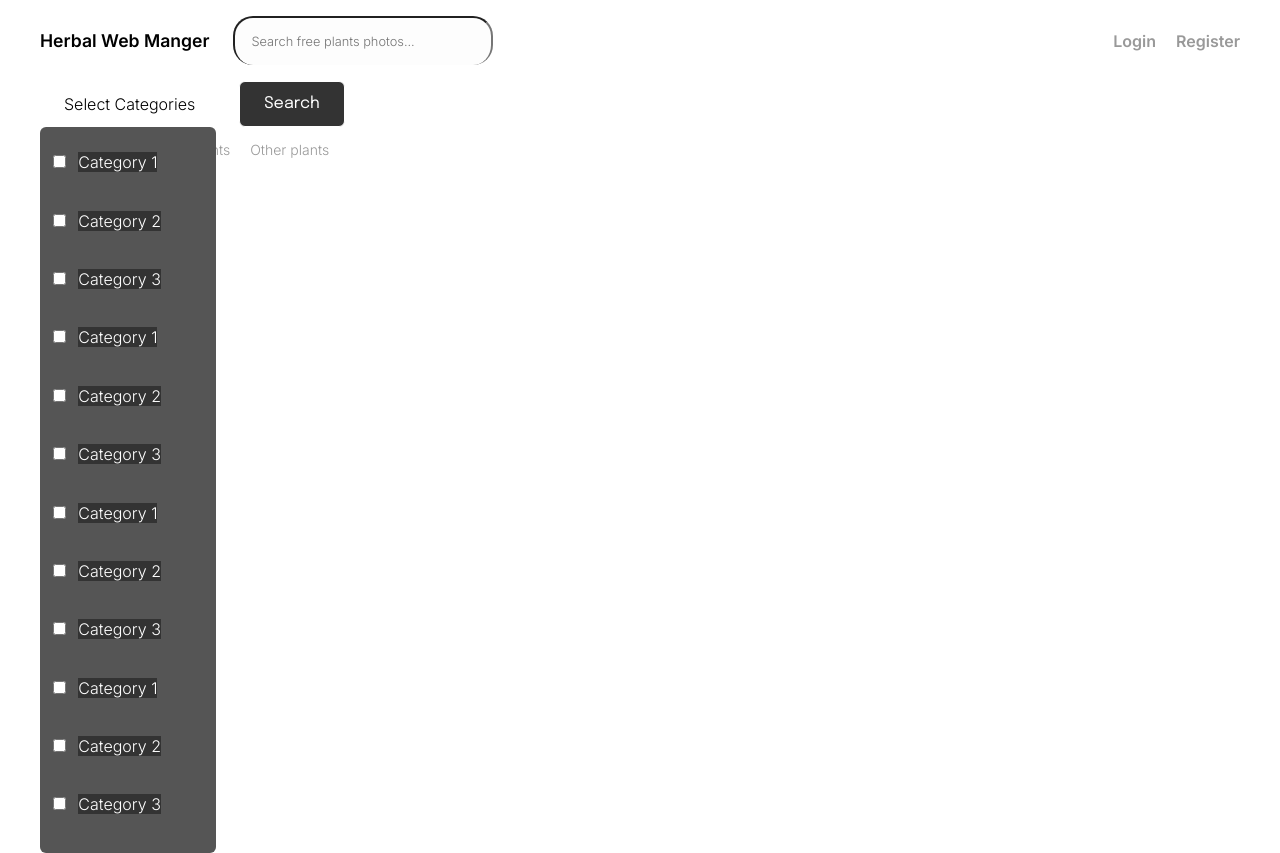
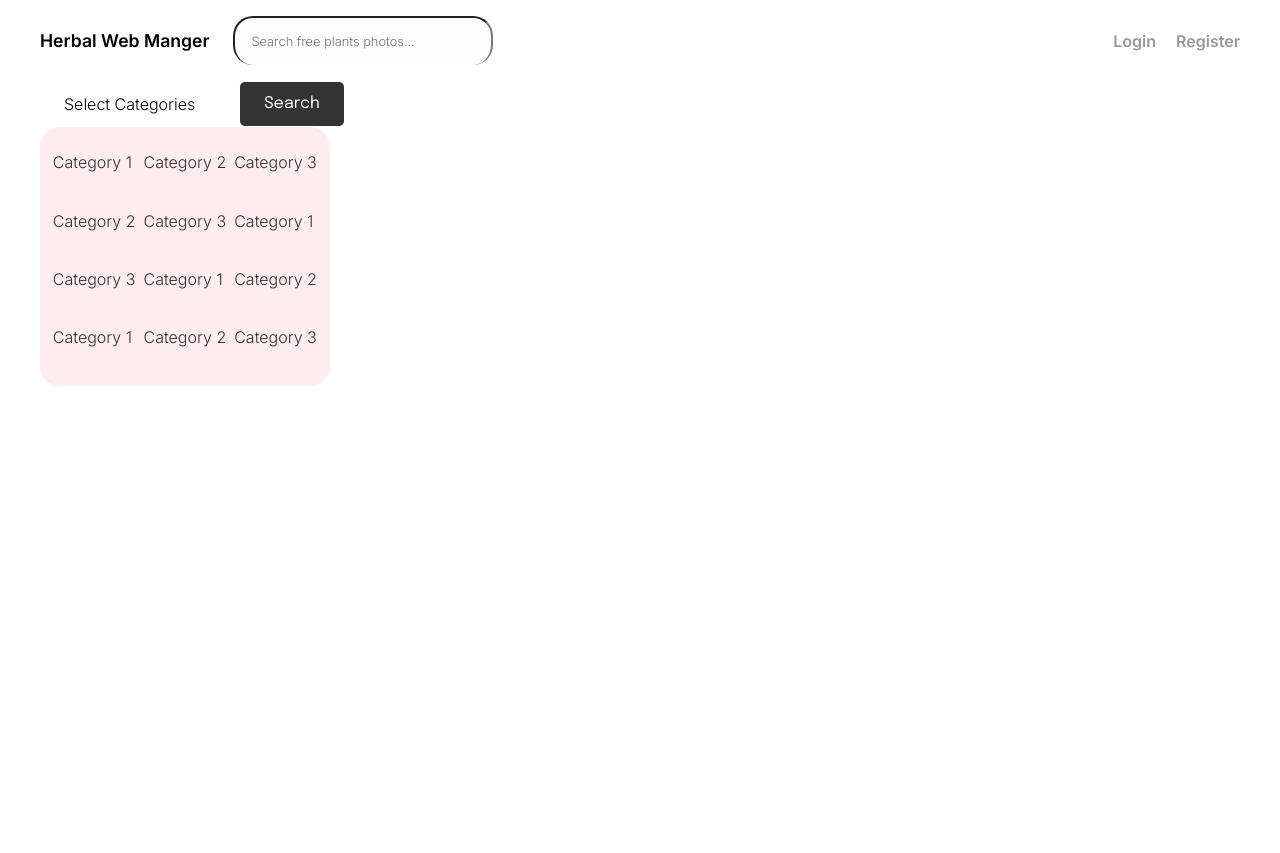
Before and after one commit to IonGolban/Herbal-Web-Manager, a website: page src/public/catalog.html in a window 1280 px wide. Both pictures are taken after a click on the button "Select Categories". After the commit the page ends 800 px from the top, so only its background shows below. Drawn offline with Linux system fonts and the light colour scheme; no server answers.

Commit message:
some small changes

```diff
--- a/src/public/styles/drop-down-serach.css
+++ b/src/public/styles/drop-down-serach.css
@@ -12,11 +12,14 @@
 .dropdown-content {
     display: none;
     position: absolute;
-    background-color: #555;
+    background-color: #FFECEC;
     min-width: 150px;
     padding: 0.8rem;
-    border-radius: 6px;
+    border-radius: 20px;
+    column-count: 3;
+    column-gap: 0.5rem;
     z-index: 1;
+
 }
 
 .dropdown-content.show {
@@ -25,15 +28,20 @@
 
 .dropdown-content .category {
     margin-bottom: 0.8rem;
+    border-bottom: #333;
+    cursor: pointer;
+
 }
 
-.dropdown-content .category input[type="checkbox"] {
-    margin-right: 0.5rem;
+.dropdown-content .category input {
+  display: none;
+
 }
 
 .dropdown-content .category label {
-    background-color: #333;
-    color: white;
+    background-color: transparent;
+    color: #333;
+    cursor: pointer;
 }
 
 #search-button {
```
Also changed, not shown: src/public/scripts/profile.js (+5 -7 lines).
